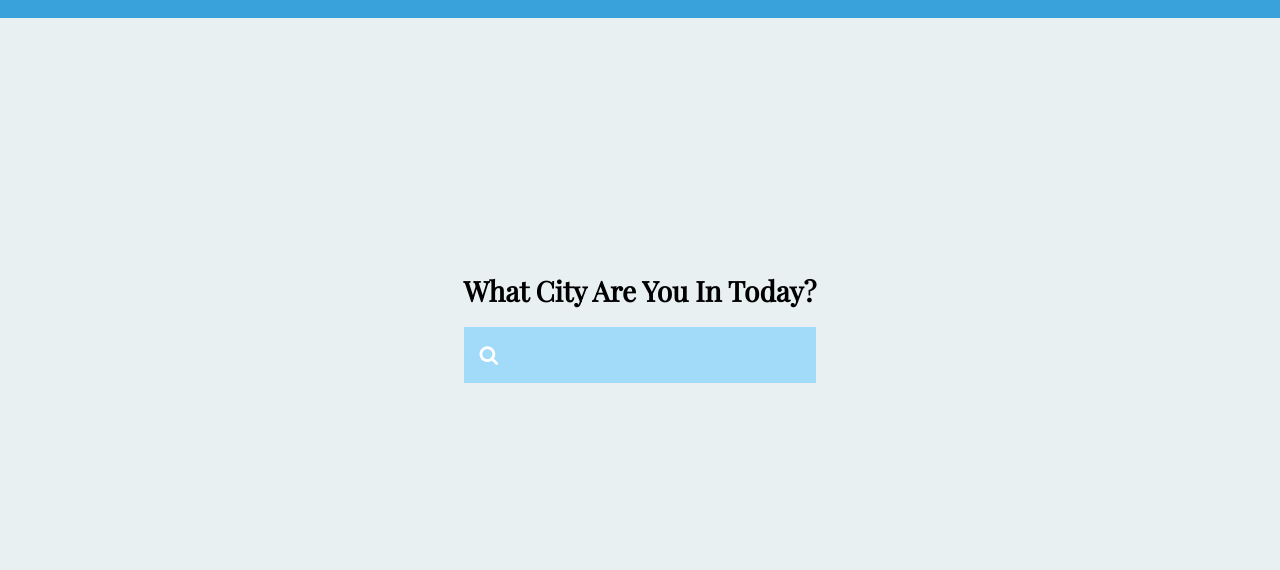
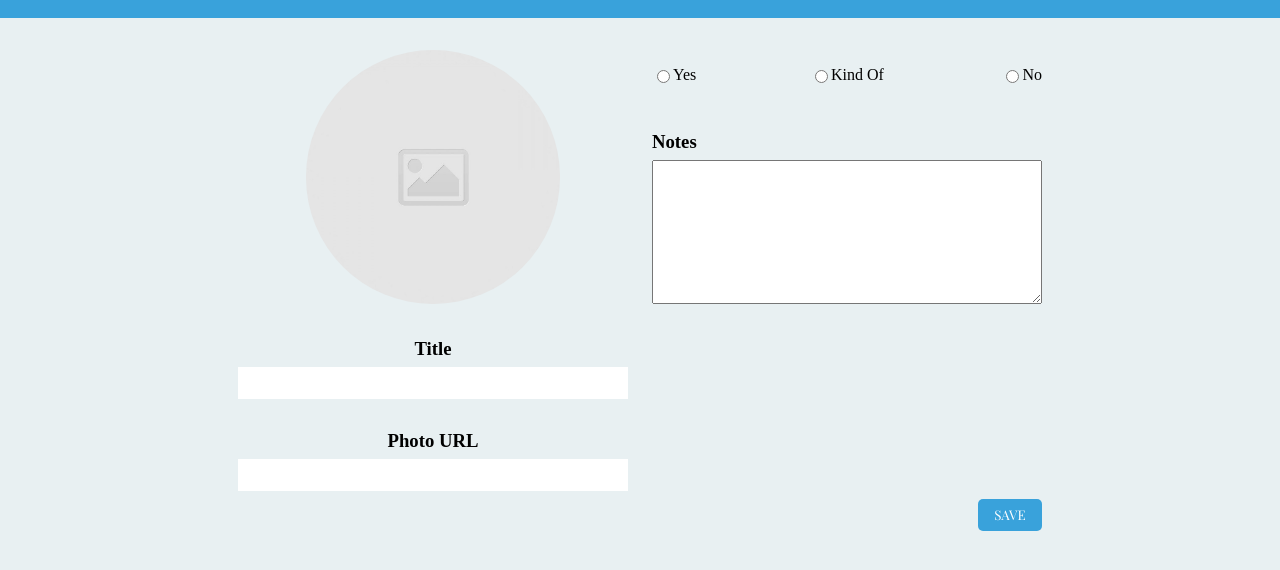
Before and after one commit to neldaza/In-The-Moment-Weather-Reports, a website: page index.html in a window 1280 px wide. Shown: the part 76-646 px from the top of the page. Drawn offline with nearby package versions, Linux system fonts and the light colour scheme.

Commit message:
Most HTML and CSS Tasks 3 and 4

```diff
--- a/css/layout.css
+++ b/css/layout.css
@@ -85,6 +85,19 @@
   height: 85vh;
 }
 
+.wrap {
+  flex-wrap: wrap;
+}
+
+.column-third {
+  flex-basis: calc(100% / 3);
+}
+
+.display-table-cell-bottom {
+  display: table-cell;
+  vertical-align: bottom;
+}
+
 @media only screen and (min-width: 768px) {
   .container {
     max-width: 900px;
@@ -97,12 +110,6 @@
 
   .column-half {
     width: 50%;
-  }
-
-  .word-hug {
-    padding-top: 0;
-    position: relative;
-    bottom: 2rem;
   }
 
   .list-img {
--- a/css/styles.css
+++ b/css/styles.css
@@ -132,3 +132,41 @@ input[type="text"] {
   left: 3rem;
   color: rgb(57, 162, 219);
 }
+
+.word-hug {
+  padding-top: 2rem;
+  padding-bottom: 2rem;
+}
+
+.placeholder-img {
+  width: 65%;
+  object-fit: cover;
+  border-radius: 50%;
+}
+
+.titles {
+  position: relative;
+  top: 0.75rem;
+}
+
+.text {
+  width: 100%;
+  height: 2rem;
+}
+
+.comments {
+  height: 9rem;
+}
+
+.button {
+  background-color: rgb(57, 162, 219);
+  border-radius: 5px;
+  border-color: transparent;
+  margin-top: 0.5rem;
+  flex-basis: 8%;
+  padding-top: 2px;
+  padding-bottom: 2px;
+  height: 2rem;
+  color: white;
+  font-family: 'Playfair Display', serif;
+}
--- a/index.html
+++ b/index.html
@@ -30,7 +30,7 @@
     </div>
   </header>
   <main>
-  <div data-view="search-bar" class="search-bar-body view">
+  <div data-view="search-bar" class="search-bar-body view hidden">
     <div class="container height-75vh flex justify-content-center align-items-center">
       <div class="row text-align-center">
         <div class="column-full">
@@ -80,6 +80,46 @@
       </div>
     </div>
   </div>
+  <div data-view="entry-form" class="word-hug">
+    <div class="container">
+      <div class="row">
+        <form class= "column-full">
+          <div class="row wrap">
+            <div class="column-half text-align-center">
+              <img src="images/placeholder-image-square.jpg" alt="placeholder-image" class="placeholder-img">
+              <h3 class="titles">Title</h3>
+              <input type="text" class="text photo-title" name="photoTitle" id="photoTitle">
+              <h3 class="titles">Photo URL</h3>
+              <input type="text" class="text photo-url" name="photoUrl" id="photoUrl">
+            </div>
+            <div class="column-half">
+              <div class="radios row space-evenly align-items-center">
+                <div class="column-third flex align-items-center">
+                  <input type="radio" name="yes">
+                  <p>Yes</p>
+                </div>
+                <div class="column-third flex align-items-center justify-content-center">
+                  <input type="radio" name="kind-of">
+                  <p>Kind Of</p>
+                </div>
+                <div class="column-third flex align-items-center justify-content-right">
+                  <input type="radio" name="no">
+                  <p>No</p>
+                </div>
+              </div>
+              <h3 class="titles">Notes</h3>
+              <textarea class="text comments" name="comments" id="comments"></textarea>
+            </div>
+          </div>
+          <div class="row">
+            <div class="column-full justify-content-right flex">
+              <input class="button" type="submit" value="SAVE">
+          </div>
+        </div>
+      </form>
+      </div>
+    </div>
+  </div>
   </main>
   <script src="js/data.js"></script>
   <script src="js/main.js"></script>
```
Also changed, not shown: images/placeholder-image-square.jpg (added).
